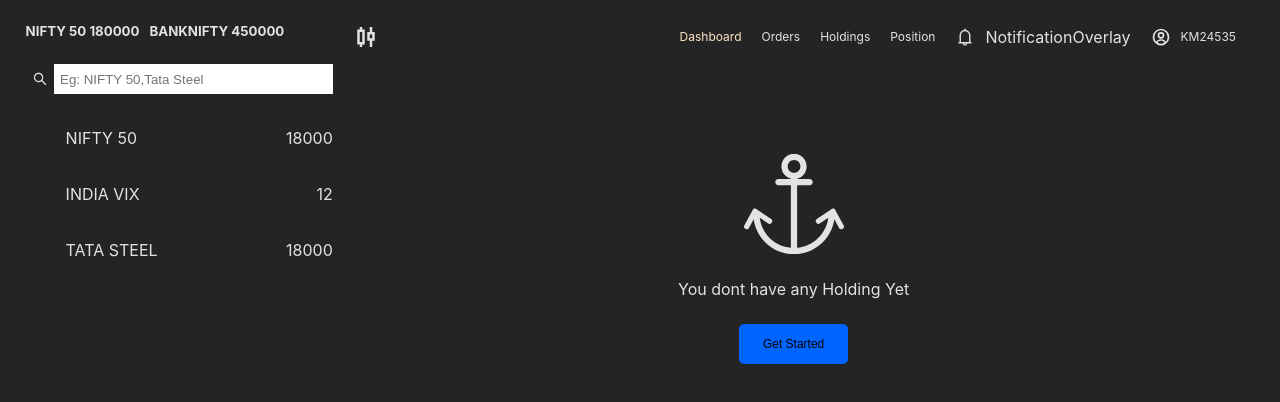
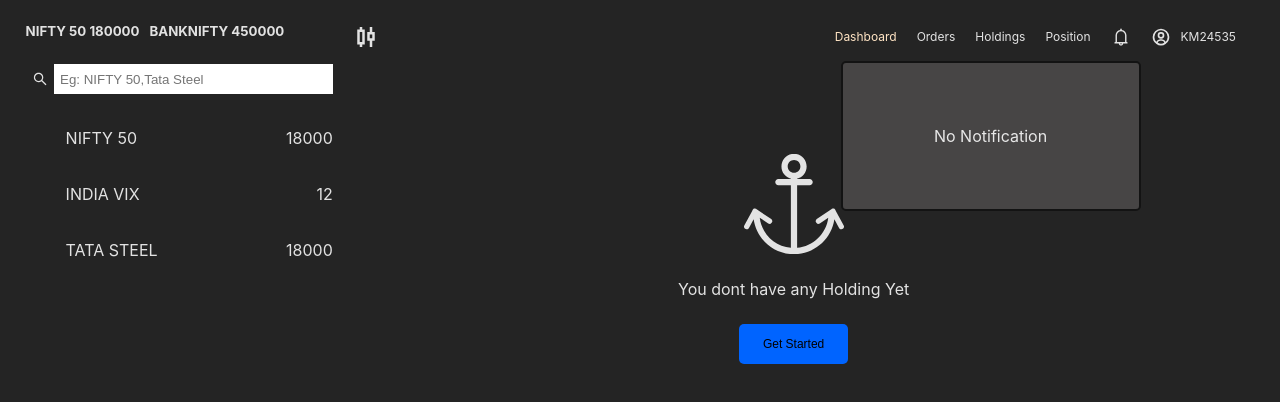
Before and after one commit to wolfgunblood/paper-trading, a React (Vite) app: page /position in a window 1280 px wide. Shown: the top 402 px of the page. Built offline with nearby package versions, Linux system fonts and the light colour scheme.

Commit message:
Updated Notification Overlay

```diff
--- a/src/components/NotificationOverlay/NotificationOverlay.tsx
+++ b/src/components/NotificationOverlay/NotificationOverlay.tsx
@@ -1,8 +1,11 @@
-import React from 'react'
+import React from 'react';
+import "./NotoficationOverLay.scss"
 
 const NotificationOverlay = () => {
   return (
-    <div>NotificationOverlay</div>
+    <div className='notification-overlay-container'>
+        No Notification
+    </div>
   )
 }
 
--- a/src/components/NotificationOverlay/NotoficationOverLay.scss
+++ b/src/components/NotificationOverlay/NotoficationOverLay.scss
@@ -0,0 +1,17 @@
+.notification-overlay-container{
+    position: absolute;
+    // inset: 0;
+    top: 45px;
+    right: -10px;
+    z-index: 3;
+
+    height: 150px;
+    width: 300px;
+    background-color: #474545;
+    border: 2px solid #131313;
+    border-radius: 5px;
+
+    display: flex;
+    align-items: center;
+    justify-content: center;
+}
--- a/src/containers/RightContainer/RightContainer.scss
+++ b/src/containers/RightContainer/RightContainer.scss
@@ -17,6 +17,9 @@
             display: flex;
             gap: 20px;
 
+            .notification-bell{
+                position: relative;
+            }
             .nav-items{
                 display: flex;
                 align-items: center;
--- a/src/containers/RightContainer/RightContainer.tsx
+++ b/src/containers/RightContainer/RightContainer.tsx
@@ -31,7 +31,7 @@ const RightContainer = () => {
                     <li className=' nav-items' onClick={() => navigate('/position')}>
                         <p>Position</p>
                     </li>
-                    <li className='nav-items'>
+                    <li className='nav-items notification-bell'>
                         <AiOutlineBell size={20} />
                         <NotificationOverlay />
                     </li>
```
